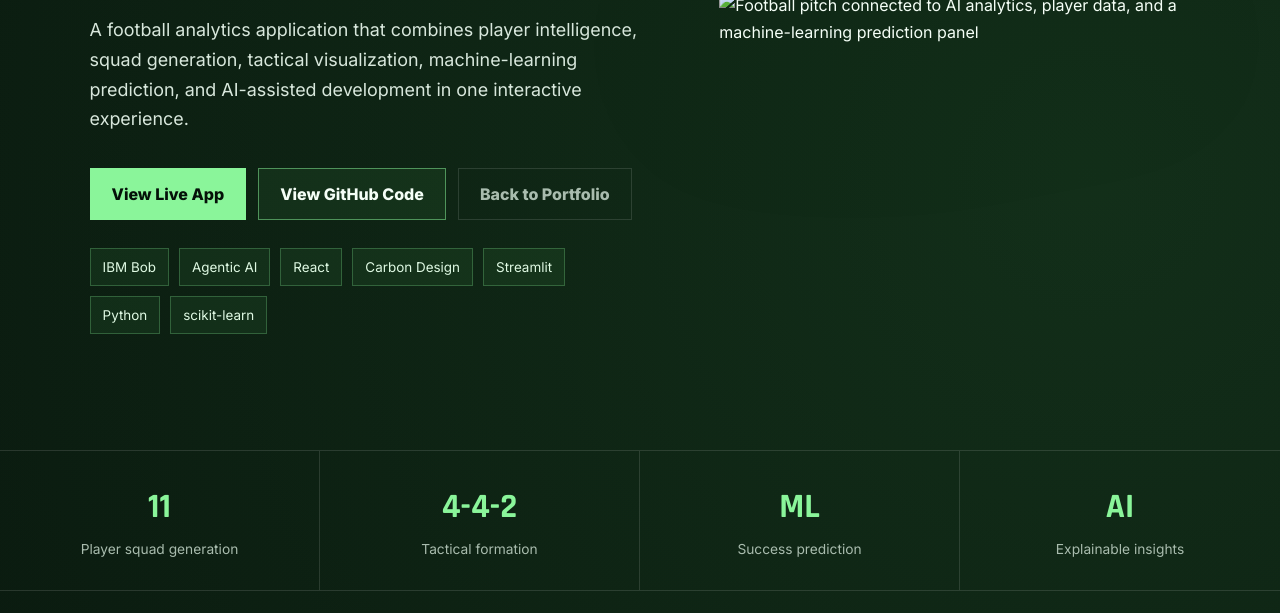
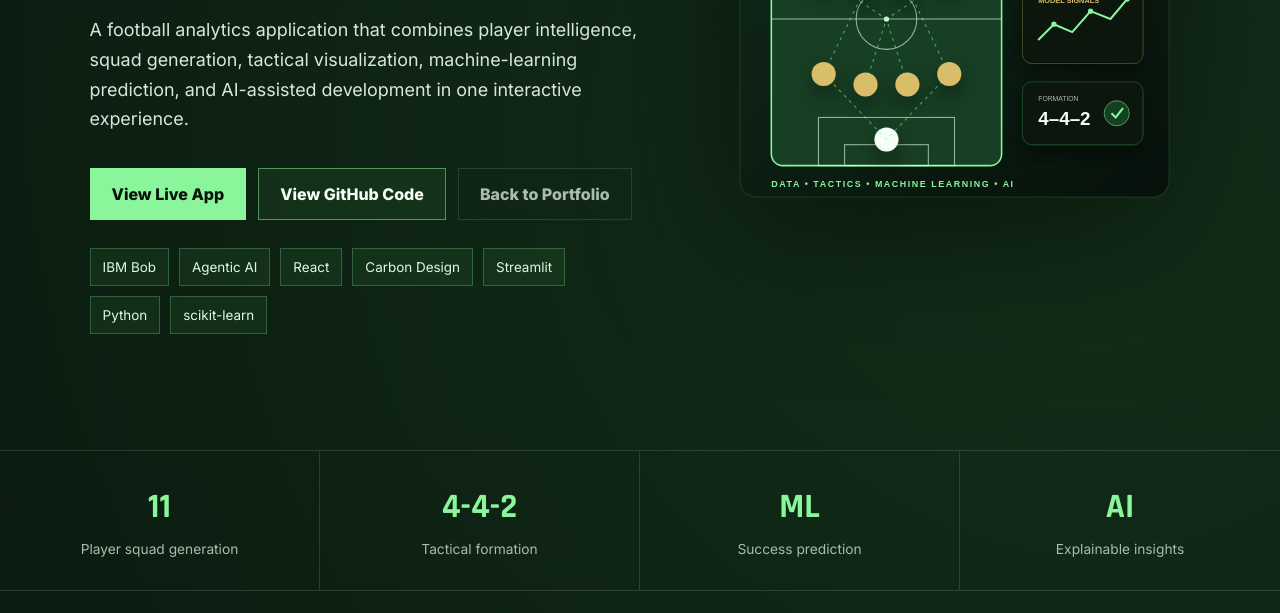
Before and after one commit to sroy-codebase/projects, a plain HTML site: page gameplanAI/index.html in a window 1280 px wide. Shown: the part 487-1100 px from the top of the page. Drawn offline with Linux system fonts and the light colour scheme.

Commit message:
Update index.html

```diff
--- a/gameplanAI/index.html
+++ b/gameplanAI/index.html
@@ -38,7 +38,7 @@
         </div>
       </div>
       <div class="hero-art">
-        <img src="assets/gameplan-ai-hero.svg" alt="Football pitch connected to AI analytics, player data, and a machine-learning prediction panel" />
+                <img src="./gameplan-ai-hero.svg">
       </div>
     </section>
 
```
